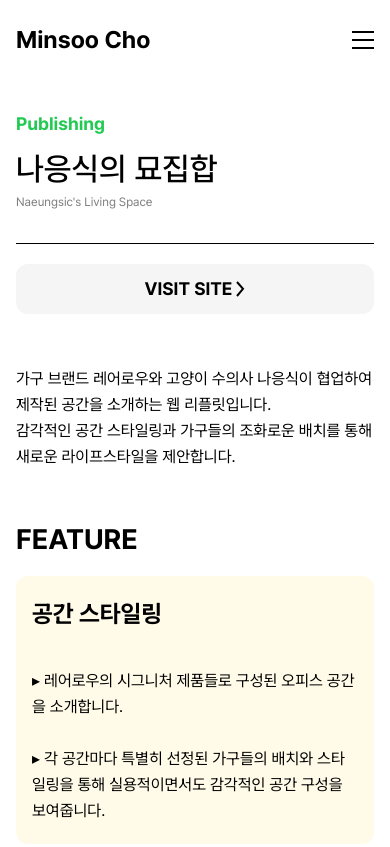
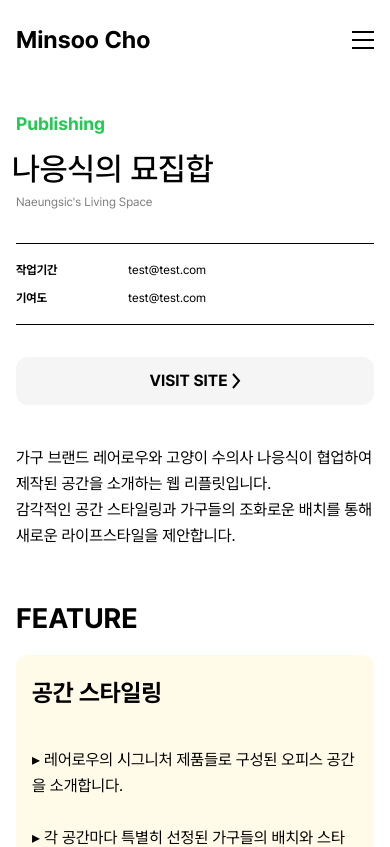
Before and after one commit to erinmzo/zomins-portfolio, a Next.js app: page /work/1 in a window 390 px wide. Shown: the top 847 px of the page. Built offline with nearby package versions, Linux system fonts and the light colour scheme.

Commit message:
모바일 메인

```diff
--- a/src/app/(root)/work/page.tsx
+++ b/src/app/(root)/work/page.tsx
@@ -1,3 +1,4 @@
+import TopButton from "@/components/common/button/TopButton";
 import Page from "@/components/common/layout/page/Page";
 import WorkList from "@/components/work/list/WorkList";
 
@@ -6,6 +7,7 @@
     <>
       <Page>
         <WorkList />
+        <TopButton />
       </Page>
     </>
   );
--- /dev/null
+++ b/src/components/common/button/TopButton.tsx
@@ -0,0 +1,46 @@
+"use client";
+import { useEffect, useState } from "react";
+
+function TopButton() {
+  const [isVisible, setIsVisible] = useState(false);
+
+  useEffect(() => {
+    const toggleVisibility = () => {
+      if (window.scrollY > 400) {
+        setIsVisible(true);
+      } else {
+        setIsVisible(false);
+      }
+    };
+
+    window.addEventListener("scroll", toggleVisibility);
+
+    return () => {
+      window.removeEventListener("scroll", toggleVisibility);
+    };
+  }, []);
+
+  const scrollToTop = () => {
+    window.scrollTo({
+      top: 0,
+      behavior: "smooth",
+    });
+  };
+
+  return (
+    <button
+      onClick={scrollToTop}
+      className={`fixed bottom-8 right-8 p-3 rounded-full ${
+        isVisible ? "opacity-100" : "opacity-0 pointer-events-none"
+      }`}
+      aria-label="Scroll to top"
+    >
+      <svg width="64" height="64" viewBox="0 0 64 64" fill="none" xmlns="http://www.w3.org/2000/svg">
+        <circle cx="32" cy="32" r="32" fill="black" fillOpacity="0.4" />
+        <path d="M19 38L32 25L45 38" stroke="white" strokeWidth="2" />
+      </svg>
+    </button>
+  );
+}
+
+export default TopButton;
--- a/src/components/main/MobileHome.tsx
+++ b/src/components/main/MobileHome.tsx
@@ -2,20 +2,20 @@
 
 function MobileHome() {
   return (
-    <div className="md:hidden pt-[104px] pb-[24px]">
+    <div className="md:hidden pt-[130px] pb-[24px]">
       <h2 className="text-[36px] flex flex-col justify-center">
         <div className="flex flex-col gap-3">
-          <span className="max-w-max py-3 px-3 rounded-[12px] bg-blue text-white font-medium">FRONTEND</span>
-          <span className="max-w-max py-3 px-3 rounded-[12px] bg-blue text-white font-medium">DEVELOPER</span>
+          <span className="max-w-max py-1 px-3 rounded-[12px] bg-blue text-white font-medium">FRONTEND</span>
+          <span className="max-w-max py-1 px-3 rounded-[12px] bg-blue text-white font-medium">DEVELOPER</span>
         </div>
         <div className="mt-[36px] flex flex-col gap-3">
-          <span className="max-w-max py-3 px-3 rounded-[12px] bg-black text-white font-medium">MINSOO CHO</span>
-          <span className="max-w-max py-3 px-3 rounded-[12px] bg-black text-white font-medium">PORTPOLIO</span>
+          <span className="max-w-max py-1 px-3 rounded-[12px] bg-black text-white font-medium">MINSOO CHO</span>
+          <span className="max-w-max py-1 px-3 rounded-[12px] bg-black text-white font-medium">PORTPOLIO</span>
         </div>
       </h2>
       <div className="flex flex-col justify-center items-center mt-[160px] animate-bounce">
         <span className="font-medium text-[16px]">SCROLL</span>
-        <span>
+        <span className="mt-1">
           <Image src="/arrow.svg" alt="화살표" width={20} height={12} />
         </span>
       </div>
--- a/src/components/work/detail/TestAccount.tsx
+++ b/src/components/work/detail/TestAccount.tsx
@@ -6,24 +6,65 @@
 
 function TestAccount({ testId, testPw, link }: TestAccountProps) {
   return (
-    <div className="flex flex-col md:flex-row justify-between my-8 md:my-10 py-5 md:py-8 border-t md:border-b border-black text-[18px] gap-4 md:gap-0">
+    <div className="mb-[40px]">
+      <div className="flex flex-col md:flex-row md:items-end justify-between my-8 md:my-0 py-5 md:py-8 border-t border-b border-black text-[18px] gap-4 md:gap-0">
+        {/* Desktop Layout */}
+        <div className="hidden md:grid md:grid-cols-2 md:gap-x-32 md:gap-y-[28px] w-full max-w-3xl">
+          <div className="flex gap-8">
+            <span className="w-20 font-bold">기여도</span>
+            <span>test@test.com</span>
+          </div>
+          <div className="flex gap-8">
+            <span className="w-20 font-bold">작업기간</span>
+            <span>test@test.com</span>
+          </div>
+          <div className="flex gap-8">
+            <span className="w-20 font-bold">TEST ID</span>
+            <span>{testId}</span>
+          </div>
+          <div className="flex gap-8">
+            <span className="w-20 font-bold">TEST PW</span>
+            <span>{testPw}</span>
+          </div>
+        </div>
+
+        {/* Mobile Layout */}
+        <div className="flex flex-col md:hidden gap-4">
+          <div className="flex flex-col gap-4 text-[12px]">
+            <div className="grid grid-cols-[80px_1fr] gap-8">
+              <span className="font-bold leading-none">작업기간</span>
+              <span className="leading-none">test@test.com</span>
+            </div>
+            <div className="grid grid-cols-[80px_1fr] gap-8">
+              <span className="font-bold leading-none">기여도</span>
+              <span className="leading-none">test@test.com</span>
+            </div>
+          </div>
           {testId && testPw && (
-        <div className="flex flex-col md:flex-row md:items-center gap-4 md:gap-[140px] text-[12px] md:text-base">
-          <div className="md:flex md:itmes-center grid grid-cols-[80px_1fr] gap-8">
+            <div className="flex flex-col gap-4 text-[12px]">
+              <div className="grid grid-cols-[80px_1fr] gap-8">
                 <span className="font-bold leading-none">TEST ID</span>
                 <span className="leading-none">{testId}</span>
               </div>
-          <div className="md:flex md:itmes-center grid grid-cols-[80px_1fr] gap-8">
+              <div className="grid grid-cols-[80px_1fr] gap-8">
                 <span className="font-bold leading-none">TEST PW</span>
                 <span className="leading-none">{testPw}</span>
               </div>
             </div>
           )}
+        </div>
+
+        {/* Desktop Visit Site Link */}
         <div className="hidden md:block">
           {link === "" ? (
             <span className="font-bold leading-none">배포 준비중 입니다.</span>
           ) : (
-          <a href={link} target="_blank" className="flex items-center font-bold gap-1 leading-none">
+            <a
+              href={link}
+              target="_blank"
+              rel="noopener noreferrer"
+              className="flex items-center font-bold gap-1 leading-none"
+            >
               VISIT SITE
               <svg width="9" height="16" viewBox="0 0 9 16" fill="none" xmlns="http://www.w3.org/2000/svg">
                 <path d="M1 1L7 7.84091L1 15" stroke="black" strokeWidth="2" />
@@ -31,11 +72,19 @@
             </a>
           )}
         </div>
+      </div>
+
+      {/* Mobile Visit Site Button */}
       <div className="md:hidden bg-[#f5f5f5] rounded-[12px] py-4 w-full text-center">
         {link === "" ? (
           <span className="font-bold leading-none">배포 준비중 입니다.</span>
         ) : (
-          <a href={link} target="_blank" className="flex items-center justify-center font-bold gap-1 leading-none">
+          <a
+            href={link}
+            target="_blank"
+            rel="noopener noreferrer"
+            className="flex items-center justify-center font-bold gap-1 leading-none"
+          >
             VISIT SITE
             <svg width="9" height="16" viewBox="0 0 9 16" fill="none" xmlns="http://www.w3.org/2000/svg">
               <path d="M1 1L7 7.84091L1 15" stroke="black" strokeWidth="2" />
--- a/src/components/work/detail/Title.tsx
+++ b/src/components/work/detail/Title.tsx
@@ -8,9 +8,9 @@
   return (
     <div>
       <div className="text-[18px] md:text-[36px] text-green font-bold">{category}</div>
-      <h2 className="py-[16px] pb-0 md:py-[40px] flex flex-col gap-2 md:gap-4">
-        <span className="text-[32px] md:text-[96px] font-medium md:font-normal leading-none">{title}</span>
-        <span className="text-[12px] md:text-[32px] opacity-50">{engTitle}</span>
+      <h2 className="py-[16px] pb-0 md:py-[40px] flex flex-col gap-2 md:gap-3">
+        <span className="text-[32px] md:text-[96px] font-medium md:font-normal leading-none -ml-1">{title}</span>
+        <span className="text-[12px] md:text-[28px] opacity-50">{engTitle}</span>
       </h2>
     </div>
   );
```
Lines whose indentation alone changed are shown as unchanged.
